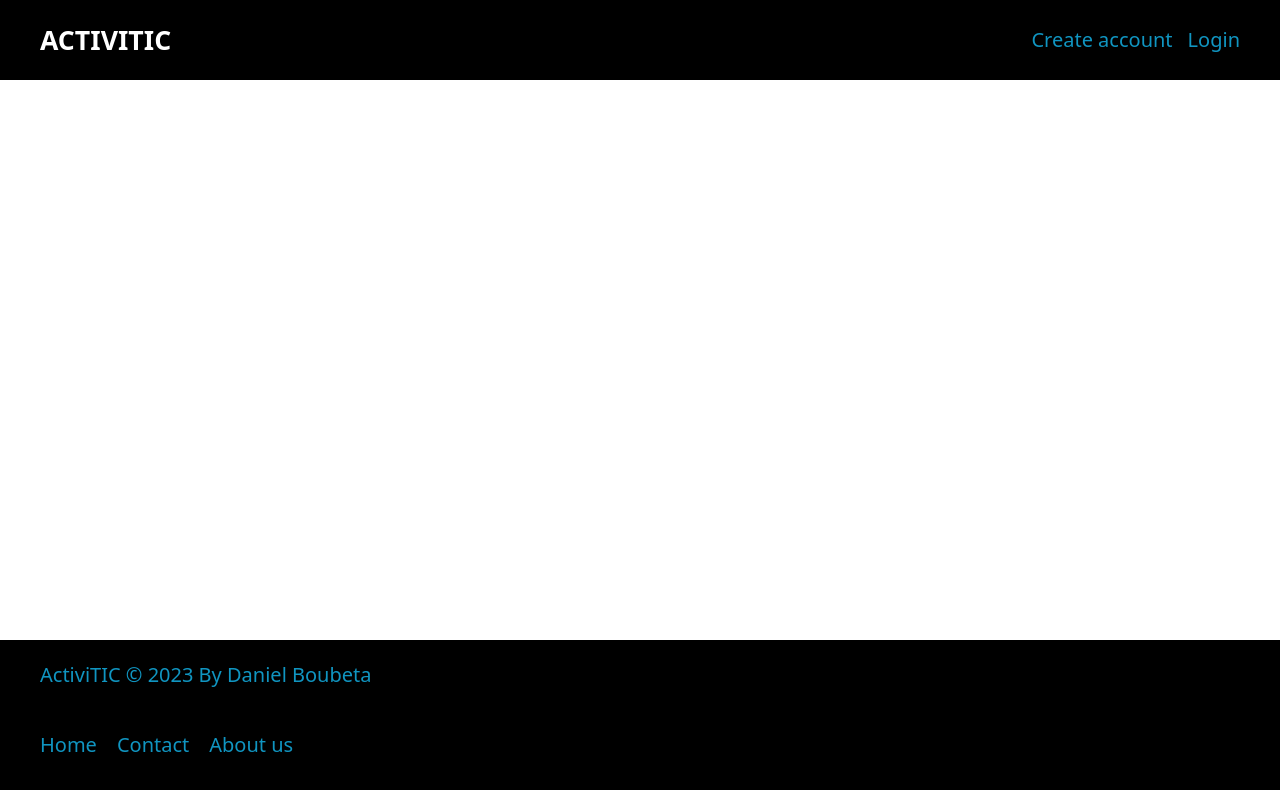
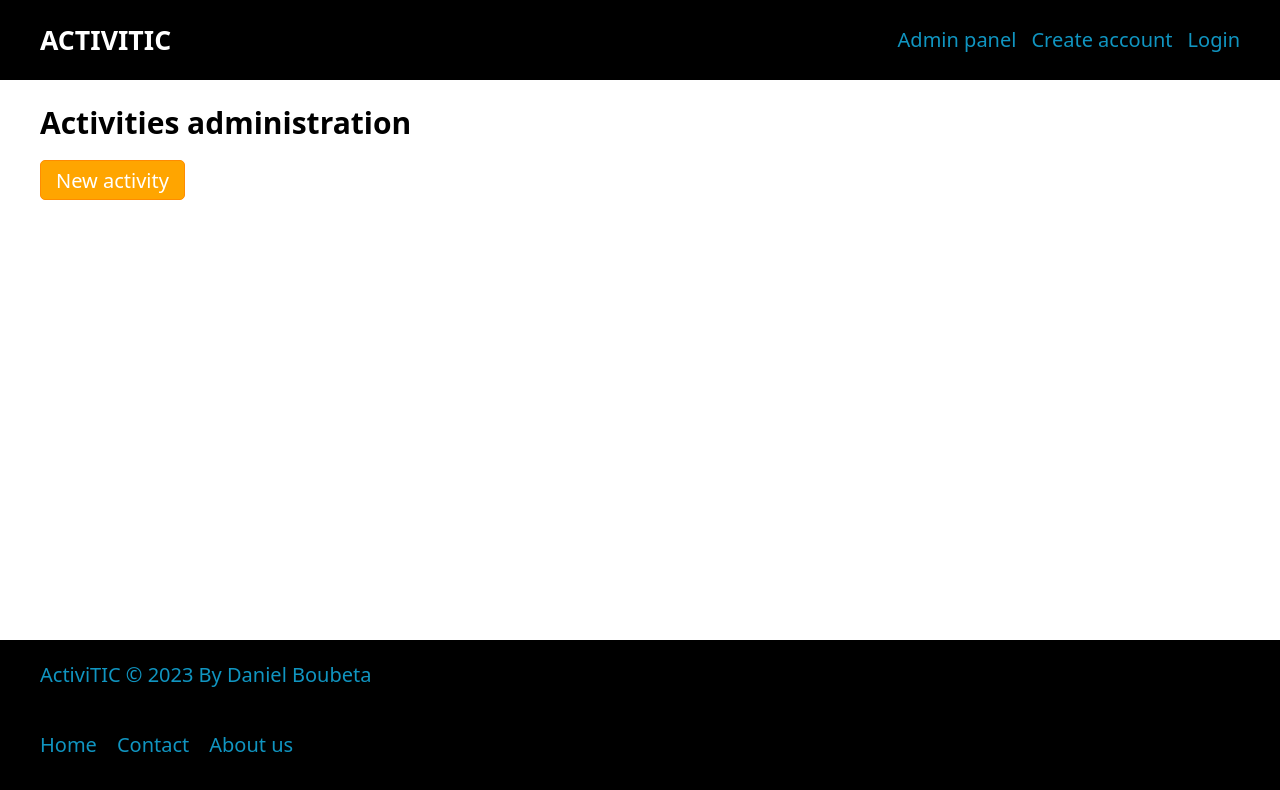
Before and after one commit to daniboube/angular-training-course-citic, an Angular app: page /activities in a window 1280 px wide. Before the commit this address led to /. Shown: the top 790 px of the page. Built offline with nearby package versions, Linux system fonts and the light colour scheme.

Commit message:
Created admin panel with nested routing

```diff
--- /dev/null
+++ b/src/app/activities/activities-routing.module.ts
@@ -0,0 +1,21 @@
+import { NgModule } from '@angular/core';
+import { RouterModule, Routes } from '@angular/router';
+import { ActivitiesComponent } from './activities.component';
+
+const routes: Routes = [
+  {
+    path: '',
+    component: ActivitiesComponent
+  },
+  {
+    path: 'new',
+    loadChildren: () =>
+      import('./new-activity/new-activity.module').then(m => m.NewActivityModule)
+  }
+];
+
+@NgModule({
+  imports: [RouterModule.forChild(routes)],
+  exports: [RouterModule]
+})
+export class ActivitiesRoutingModule { }
--- /dev/null
+++ b/src/app/activities/activities.component.css
@@ -0,0 +1,31 @@
+span {
+    height: 100%;
+    display: flex;
+    flex-direction: column;
+    gap: 15px;
+    padding: 20px 40px;
+    background-color: white;
+}
+
+h3 {
+    color: black;
+    margin: 0px;
+}
+
+.new-button {
+    padding: 5px 15px;
+    min-width: 100px;
+    width: auto;
+    height: 100%;
+    background-color: orange;
+    border: solid darkorange 1px;
+}
+
+.utils-div {
+    display: flex;
+    flex-direction: row;
+    height: 40px;
+    max-height: 45px;
+    padding: 0px;
+    gap: 15px;
+}
--- /dev/null
+++ b/src/app/activities/activities.component.html
@@ -0,0 +1,6 @@
+<span>
+    <h3>Activities administration</h3>
+    <div class="utils-div">
+        <button class="new-button" routerLink="new">New activity</button>
+    </div>
+</span>
--- /dev/null
+++ b/src/app/activities/new-activity/new-activity.component.css
@@ -0,0 +1,13 @@
+span {
+    height: 100%;
+    display: flex;
+    flex-direction: column;
+    gap: 15px;
+    padding: 20px 40px;
+    background-color: white;
+}
+
+h3 {
+    color: black;
+    margin: 0px;
+}
--- /dev/null
+++ b/src/app/activities/new-activity/new-activity.component.html
@@ -0,0 +1,3 @@
+<span>
+    <h3>New activity</h3>
+</span>
--- a/src/app/app-routing.module.ts
+++ b/src/app/app-routing.module.ts
@@ -25,7 +25,8 @@ const routes: Routes = [
     path: 'auth/login',
     loadChildren: () =>
       import('./login/login.module').then(m => m.LoginModule)
-  }
+  },
+  { path: 'activities', loadChildren: () => import('./activities/activities.module').then(m => m.ActivitiesModule) }
 ];
 
 @NgModule({
--- a/src/app/layout/header/header.component.html
+++ b/src/app/layout/header/header.component.html
@@ -1,5 +1,6 @@
 <header>
     <div class="header-title" routerLink="">{{ appTitle | uppercase }}</div>
+    <span><a routerLink="activities">Admin panel</a></span>
     <span><a routerLink="auth/register">Create account</a></span>
     <span><a routerLink="auth/login">Login</a></span>
 </header>
```
Also changed, not shown: src/app/activities/activities.component.ts (added, +10 -0 lines), src/app/activities/activities.module.ts (added, +17 -0 lines), src/app/activities/new-activity/new-activity-routing.module.ts (added, +16 -0 lines), src/app/activities/new-activity/new-activity.component.ts (added, +10 -0 lines), src/app/activities/new-activity/new-activity.module.ts (added, +17 -0 lines), 2 other files (tests, documents, lock files or other folders).
